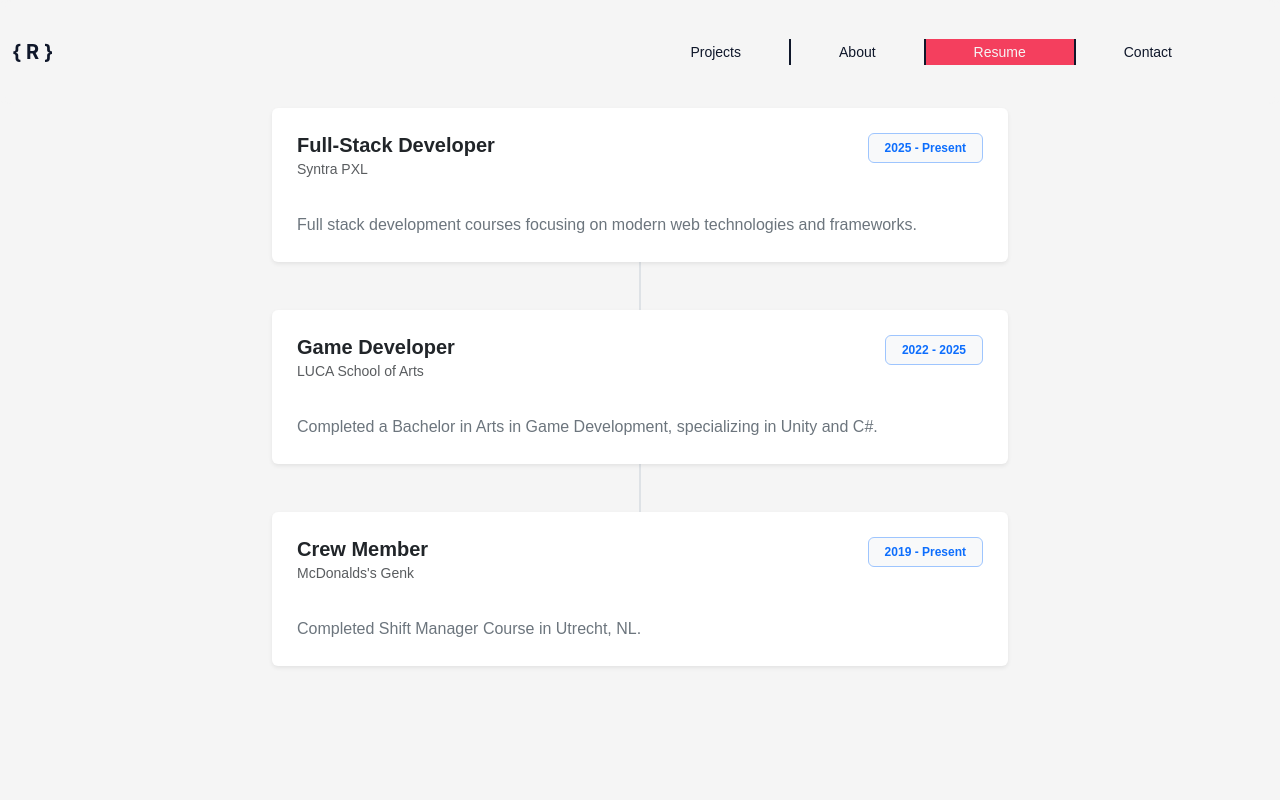
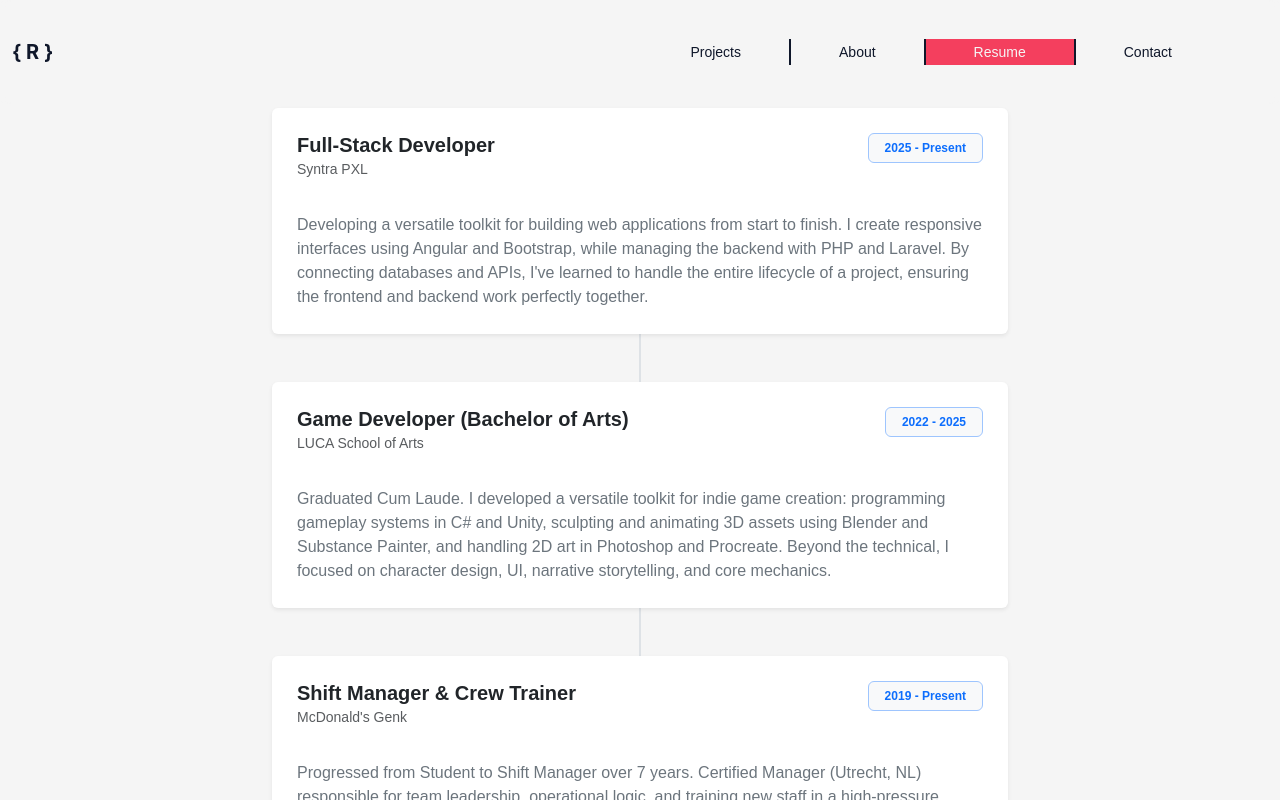
Before and after one commit to SirRicharod/portfolio, an Angular app: page /resume in a window 1280 px wide. Built offline with nearby package versions, Linux system fonts and the light colour scheme.

Commit message:
Update resume details

```diff
--- a/src/app/pages/resume/resume.ts
+++ b/src/app/pages/resume/resume.ts
@@ -12,19 +12,19 @@ export class Resume {
       date: '2025 - Present',
       title: 'Full-Stack Developer',
       location: 'Syntra PXL',
-      description: 'Full stack development courses focusing on modern web technologies and frameworks.'
+      description: "Developing a versatile toolkit for building web applications from start to finish. I create responsive interfaces using Angular and Bootstrap, while managing the backend with PHP and Laravel. By connecting databases and APIs, I've learned to handle the entire lifecycle of a project, ensuring the frontend and backend work perfectly together."
     },
     {
       date: '2022 - 2025',
-      title: 'Game Developer',
+      title: 'Game Developer (Bachelor of Arts)',
       location: 'LUCA School of Arts',
-      description: 'Completed a Bachelor in Arts in Game Development, specializing in Unity and C#.'
+      description: 'Graduated Cum Laude. I developed a versatile toolkit for indie game creation: programming gameplay systems in C# and Unity, sculpting and animating 3D assets using Blender and Substance Painter, and handling 2D art in Photoshop and Procreate. Beyond the technical, I focused on character design, UI, narrative storytelling, and core mechanics.'
     },
     {
       date: '2019 - Present',
-      title: 'Crew Member',
-      location: "McDonalds's Genk",
-      description: 'Completed Shift Manager Course in Utrecht, NL.'
+      title: 'Shift Manager & Crew Trainer',
+      location: "McDonald's Genk",
+      description: 'Progressed from Student to Shift Manager over 7 years. Certified Manager (Utrecht, NL) responsible for team leadership, operational logic, and training new staff in a high-pressure environment.'
     }
   ];
 }
```
